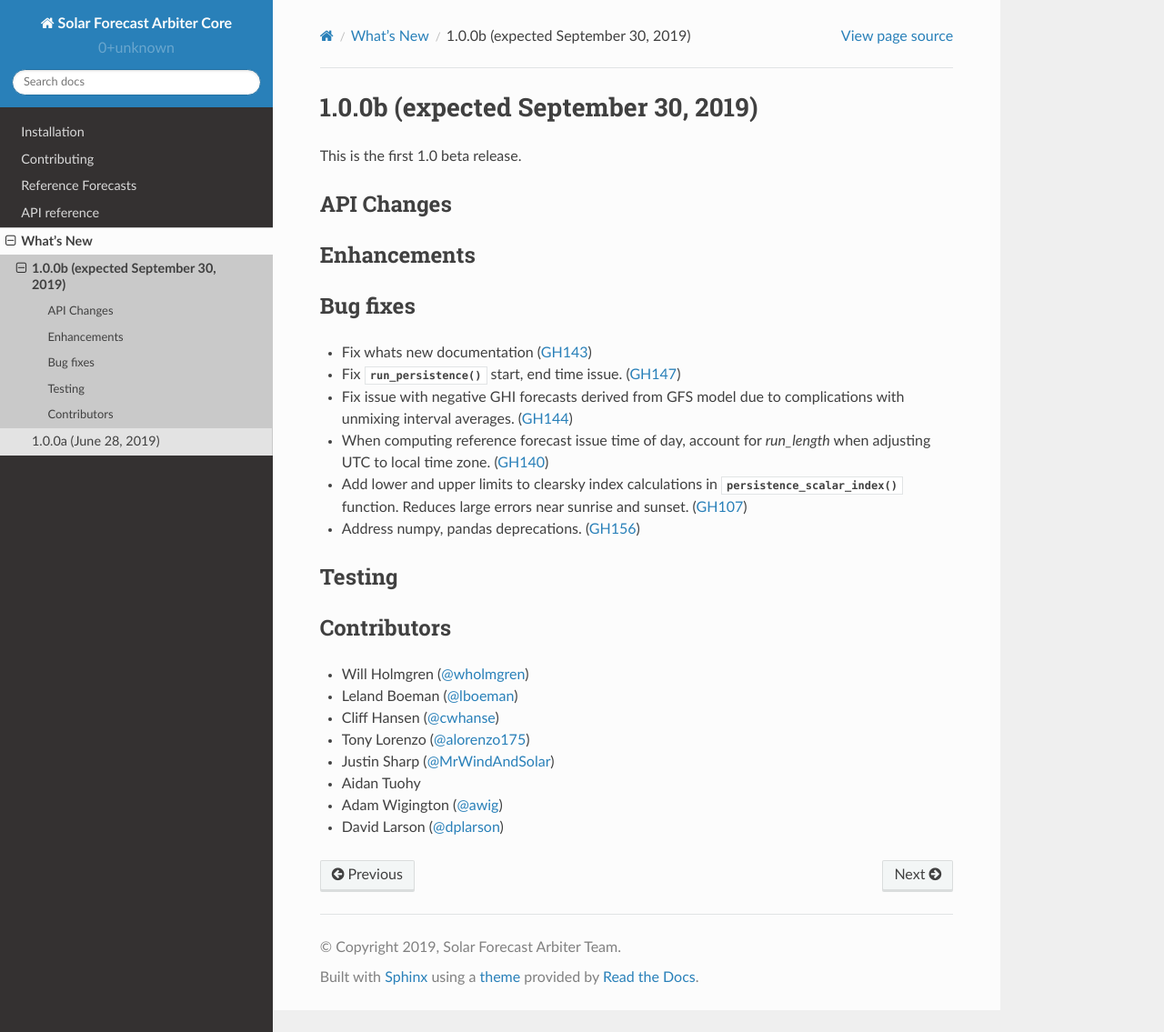
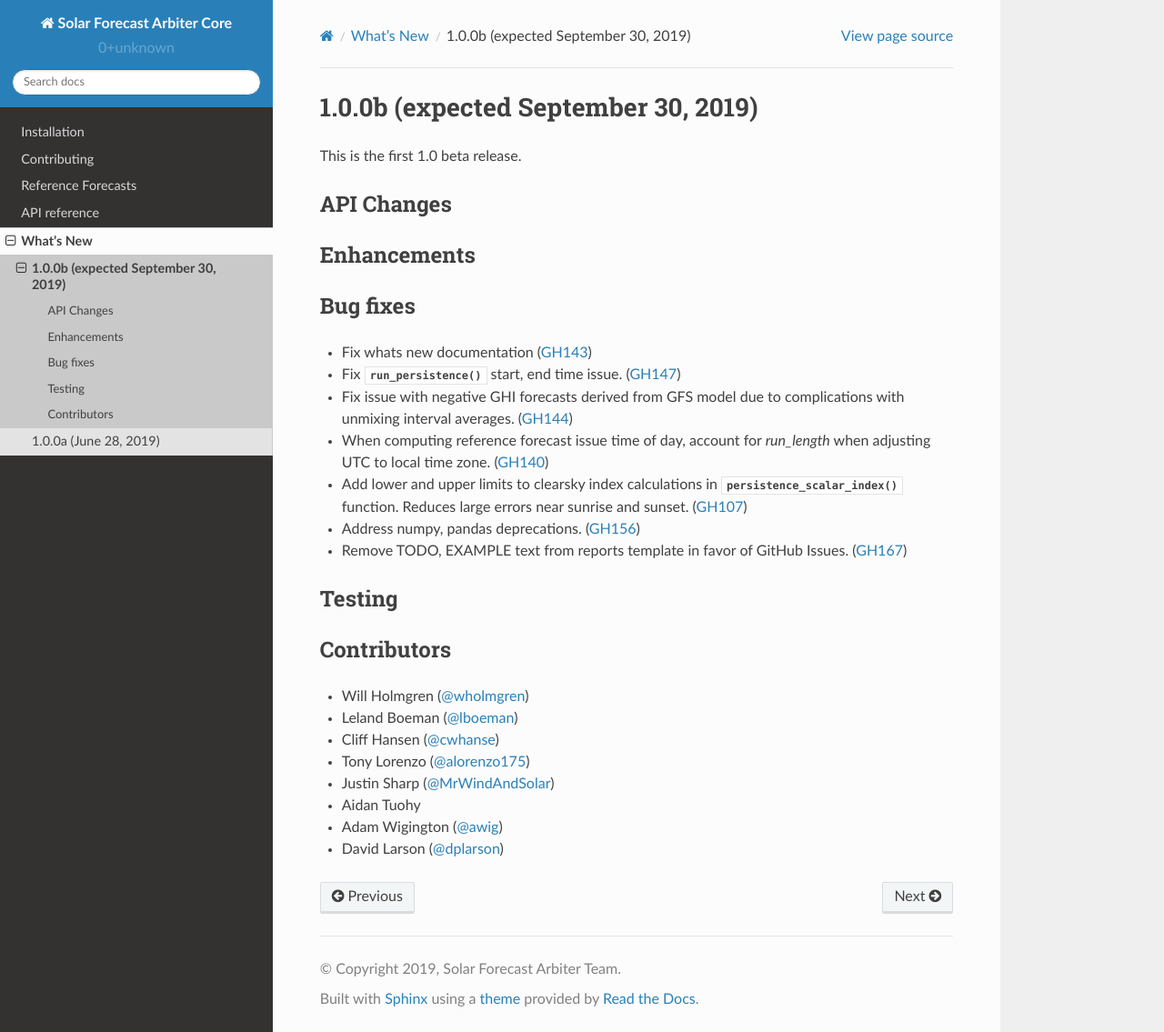
Before and after one commit to SolarArbiter/solarforecastarbiter-core, a Sphinx documentation site: the page built from docs/source/whatsnew/1.0.0b.rst, in a window 1280 px wide and 1135 px high. Shown: the whole window at 91% size. Built offline with Sphinx 7.4.7 and the Read the Docs theme 2.0.0, drawn with Linux system fonts in a browser that asks for light colours.

Commit message:
whatsnew

```diff
--- a/docs/source/whatsnew/1.0.0b.rst
+++ b/docs/source/whatsnew/1.0.0b.rst
@@ -27,6 +27,8 @@ Bug fixes
   :py:func:`~solarforecastarbiter.reference_forecasts.persistence.persistence_scalar_index`
   function. Reduces large errors near sunrise and sunset. (:issue:`107`)
 * Address numpy, pandas deprecations. (:pull:`156`)
+* Remove TODO, EXAMPLE text from reports template in favor of GitHub
+  Issues. (:issue:`167`)
 
 Testing
 ~~~~~~~
```
Also changed, not shown: solarforecastarbiter/reports/templates/template.md (+1 -1 lines).
